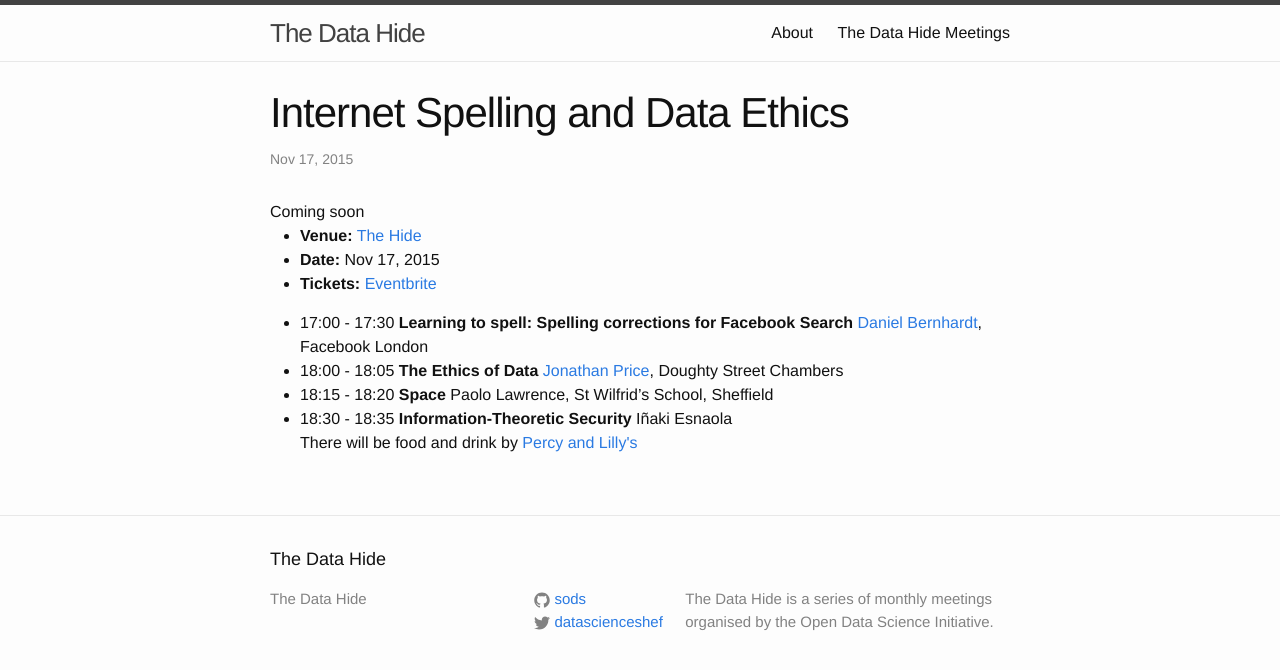
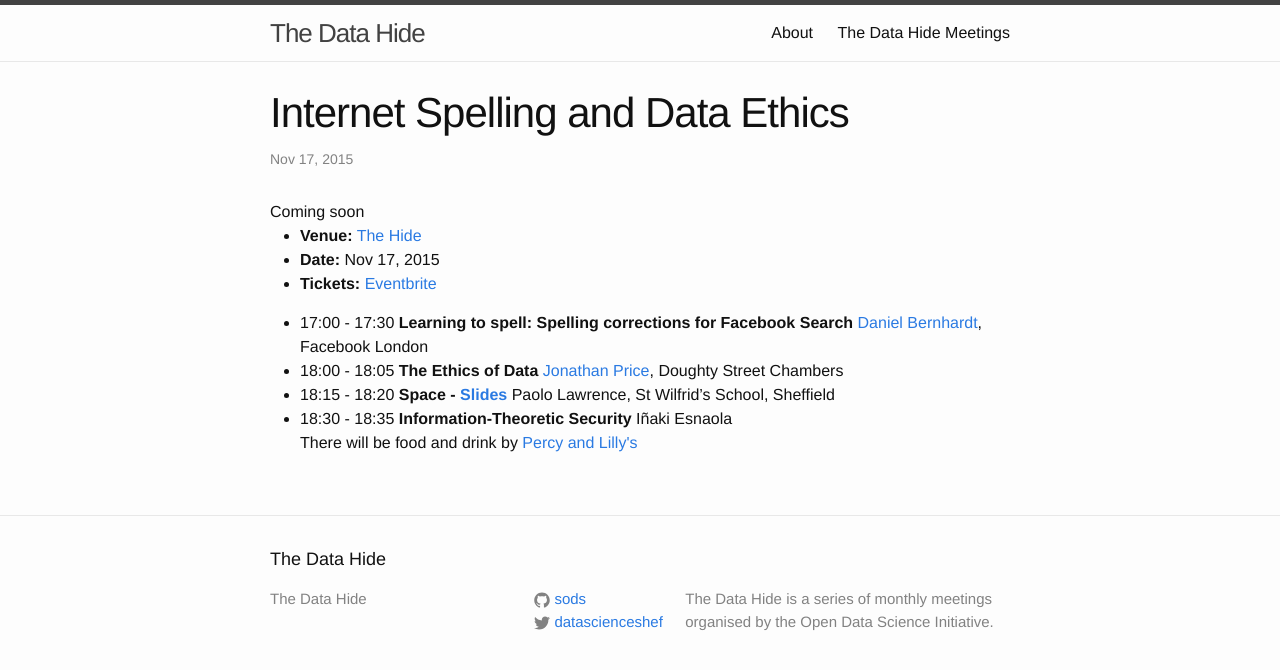
Before and after one commit to sods/datahide, a Jekyll site: the page built from _posts/2015-11-17-facebook-spelling-data-ethics.md, in a window 1280 px wide. Shown: the top 670 px of the page. Built offline with Jekyll 4.4.1, drawn with Linux system fonts in a browser that asks for light colours; comment, search, counter and statistics services are not loaded.

Commit message:
Upload Paolo Slides

```diff
--- a/_posts/2015-11-17-facebook-spelling-data-ethics.md
+++ b/_posts/2015-11-17-facebook-spelling-data-ethics.md
@@ -18,7 +18,7 @@ talks:
   type: lighting
 - start: "18:15"
   end: "18:20"
-  title: "Space"
+  title: "Space - [Slides](/datahide/slides/november2015/Paolo_Space.pdf)"
   speaker: "Paolo Lawrence, St Wilfrid's School, Sheffield"
   type: lightning
 - start: "18:30"
```
Also changed, not shown: 1 other file.
